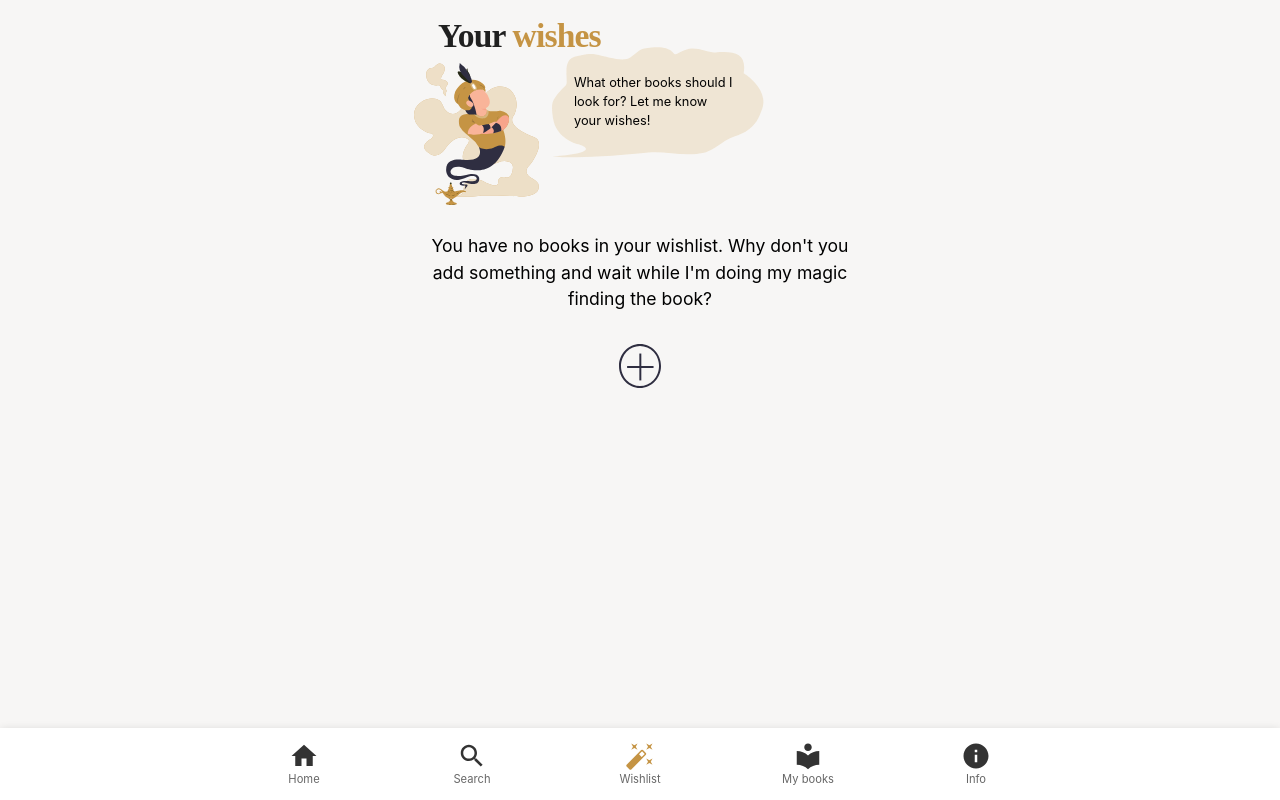
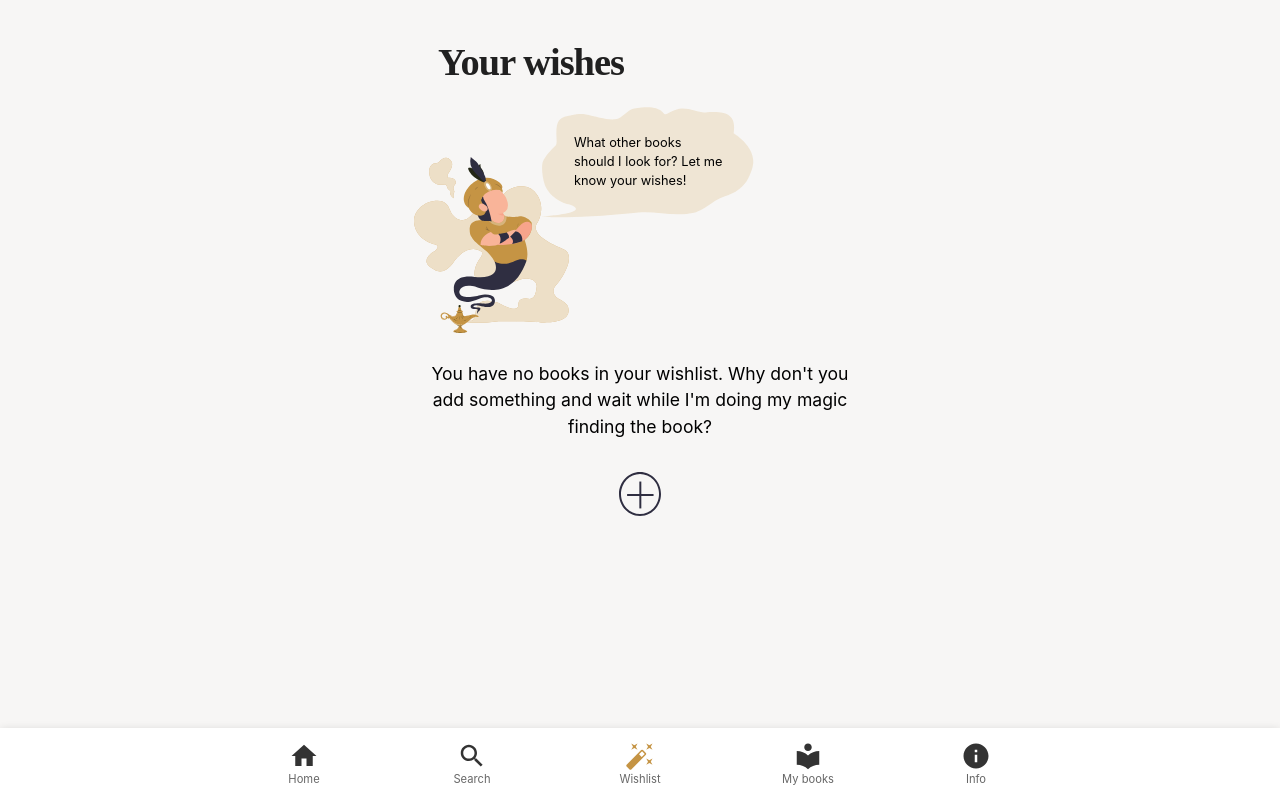
Before and after one commit to dimitur2204/english-bookstore, a React (Create React App) app: page /english-bookstore/wishlist in a window 1280 px wide. Built offline with nearby package versions, Linux system fonts and the light colour scheme; sample sign-in values are in the browser's storage; a web font is replaced by a local one.

Commit message:
polishing the header position

```diff
--- a/src/components/Header.jsx
+++ b/src/components/Header.jsx
@@ -29,6 +29,7 @@ export default function Header({
         justifyContent: "space-between",
         my: theme.spacing(1),
         alignItems: "center",
+        marginTop:"2rem",
         ...sx,
       }}
       as="header"
@@ -39,7 +40,7 @@ export default function Header({
         {titleArray?.length === 2 ? (
           <>
             {titleArray[0]}{" "}
-            <span style={{ color: theme.palette.primary.main }}>
+            <span>
               {titleArray[1]}
             </span>
           </>
--- a/src/pages/MyBooks.jsx
+++ b/src/pages/MyBooks.jsx
@@ -9,7 +9,7 @@ function MyBooks() {
     JSON.parse(localStorage.getItem("savedBooks")) || [];
   return (
     <>
-      <Header text="My books" />
+      <Header text="Your books" />
       <Container>
         <Typography fontWeight="bold" fontSize="1.5rem" mb={2}>
           Purchased
--- a/src/pages/Wishlist.jsx
+++ b/src/pages/Wishlist.jsx
@@ -21,12 +21,13 @@ function Wishlist() {
 
   return (
     <Container>
-      <Header text="Your wishes" />
+      <Header
+       text="Your wishes" />
       <Box position="relative">
-        <img src={`${process.env.PUBLIC_URL}/wishlist.svg`} width={125} />
+        <img src={`${process.env.PUBLIC_URL}/wishlist.svg`} width={155} style={{ marginTop: "4rem" }} />
         <Box
           position="absolute"
-          top={-20}
+          top={20}
           left={150}
           display="flex"
           alignItems="center"
@@ -34,7 +35,7 @@ function Wishlist() {
         >
           <img
             src={`${process.env.PUBLIC_URL}/talk-buble.svg`}
-            style={{ margin: "-40px" }}
+            style={{ margin: "-50px" }}
             width={250}
           />
           <Typography
--- a/src/theme.js
+++ b/src/theme.js
@@ -44,7 +44,7 @@ const theme = createTheme({
     h1: {
       marginTop: "1.5rem",
       fontFamily: ["scotch-display, serif"],
-      fontSize: "2.1rem",
+      fontSize: "2.4rem",
       fontWeight: 600,
     },
 
```
